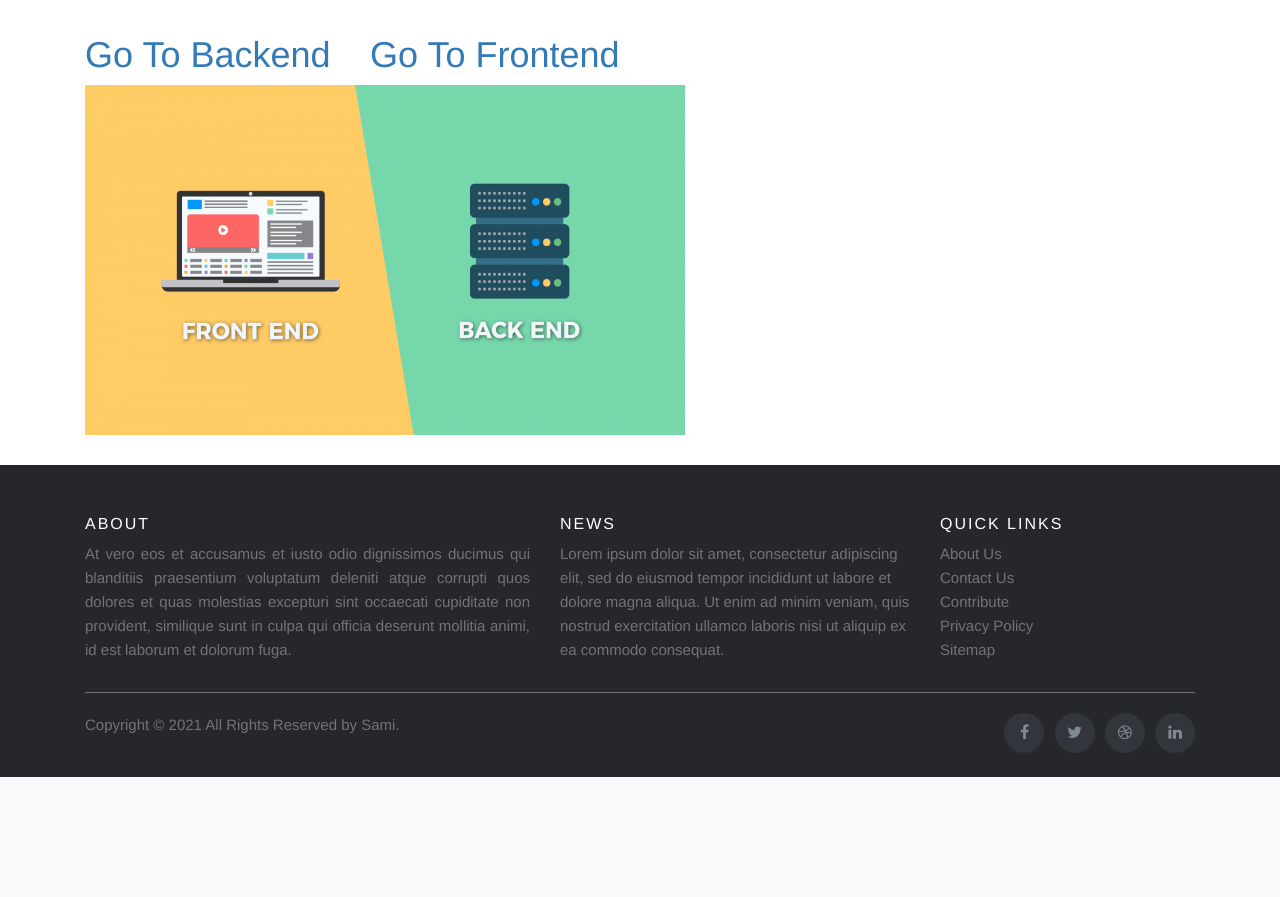
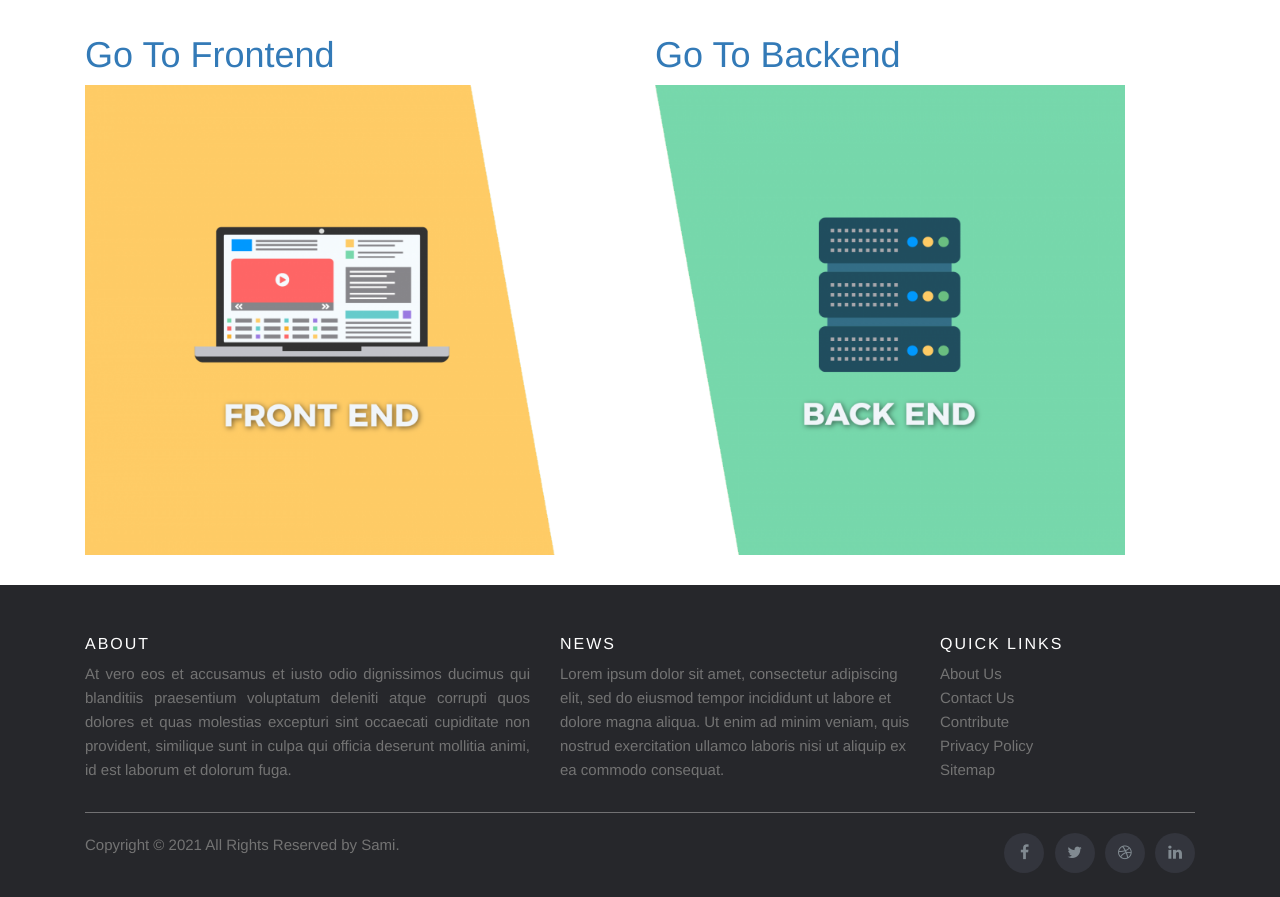
Before and after one commit to Samiys/Dynamic-Web-Project-PHP, a PHP site: page / in a window 1280 px wide. Shown: the part 164-1061 px from the top of the page. Before the commit the page ends 941 px from the top, so only its background shows below. Run offline with PHP 8.4, Linux system fonts and the light colour scheme; some libraries are stand-ins or nearby versions.

Commit message:
added more functions

```diff
--- a/frontend.php
+++ b/frontend.php
@@ -78,14 +78,14 @@ include('includes/config.php');
             <div class="row">
                 <?php $query=mysqli_query($con,"select * from products");
                 while($row = mysqli_fetch_array($query)) {
-//                    $join = mysqli_query($con, "SELECT users.name AS usrname FROM users INNER JOIN products ON users.id = '".$row['id']."'");
-//                    echo ($join);
                     ?>
                 <div class="col-6 col-md-4">
                     <img class="img-fluid products mx-auto d-block img-rounded" src="uploads/<?php echo htmlentities($row['id']);?>/<?php echo htmlentities($row['pimage']);?>">
 <!--                    <img id="p1" class="img-fluid products mx-auto d-block img-rounded" src="img/products/Tablet.jpg" alt="Lenovo Tab" onclick="myProductDetails1()">-->
                     <p class="text-center pHeading" onclick="myProductDetails1()"><?php echo $row['pname'] ?></p>
-                    <p class="text-center" style="margin-top: -25px;"><small><strong>Seller: </strong><?php echo $row['pname'] ?></small></p>
+
+<!--                    <p class="text-center" style="margin-top: -25px;"><small><strong>Seller: </strong>--><?php //echo $user['name'] ?><!--</small></p>-->
+
                 </div>
                 <?php }?>
             </div>
--- a/index.php
+++ b/index.php
@@ -25,14 +25,17 @@
 <div class="container pb-5">
 
     <div class="row pt-4">
-        <div class="col-md-3">
+        <div class="col-md-6">
+            <h1><a href="frontend.php">Go To Frontend</a></h1>
+            <a href="frontend.php"><img src="uploads/frontend.png" height="470" width="470"></a>
+        </div>
+
+        <div class="col-md-6">
             <h1><a href="backend.php">Go To Backend</a></h1>
+            <a href="backend.php"><img src="uploads/backend.png" height="470" width="470"></a>
         </div>
-        <div class="col-md-3">
-            <h1><a href="frontend.php">Go To Frontend</a></h1>
-        </div>
+
     </div>
-    <img src="uploads/1590690600-front-end-back-end-1080x608.png" height="350" width="600">
 </div>
 
 <?php include 'includes/footer.php';?>
--- a/signin.php
+++ b/signin.php
@@ -2,7 +2,8 @@
 session_start();
 error_reporting(0);
 include('includes/config.php');
-//unset($_SESSION['errmsg']);
+
+//unset($_SESSION);
 
 if(isset($_POST['submit'])) {
 
@@ -57,7 +58,7 @@ if(isset($_POST['submit'])) {
     </div>
 <?php } ?>
 
-<?php if(isset($_SESSION['logout']))
+<?php if(isset($_GET['logout']))
 {?>
     <div class="alert alert-danger">
         <button type="button" class="close" data-dismiss="alert">×</button>
```
Also changed, not shown: logout.php (+4 -3 lines), uploads/backend.png (added), uploads/frontend.png (added).
